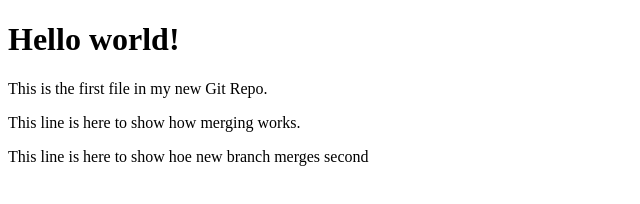
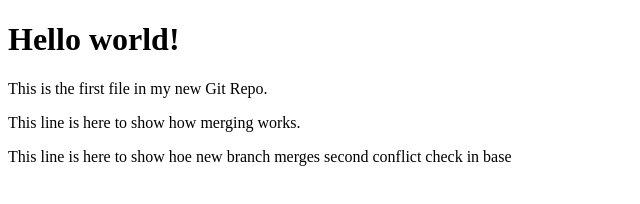
Before and after one commit to AqsaArshad123/Git_Practice, a plain HTML site: page index.html in a window 1280 px wide. Shown: the whole page, without its empty margins (0-640 px from the left). Drawn offline with Linux system fonts and the light colour scheme.

Commit message:
Update index.html

```diff
--- a/index.html
+++ b/index.html
@@ -10,7 +10,7 @@
     <h1>Hello world!</h1>
     <p>This is the first file in my new Git Repo.</p>
 <p>This line is here to show how merging works.</p>
-<p>This line is here to show hoe new branch merges second</p>
+<p>This line is here to show hoe new branch merges second  conflict check in base</p>
 </body>
 
 </html>
```
